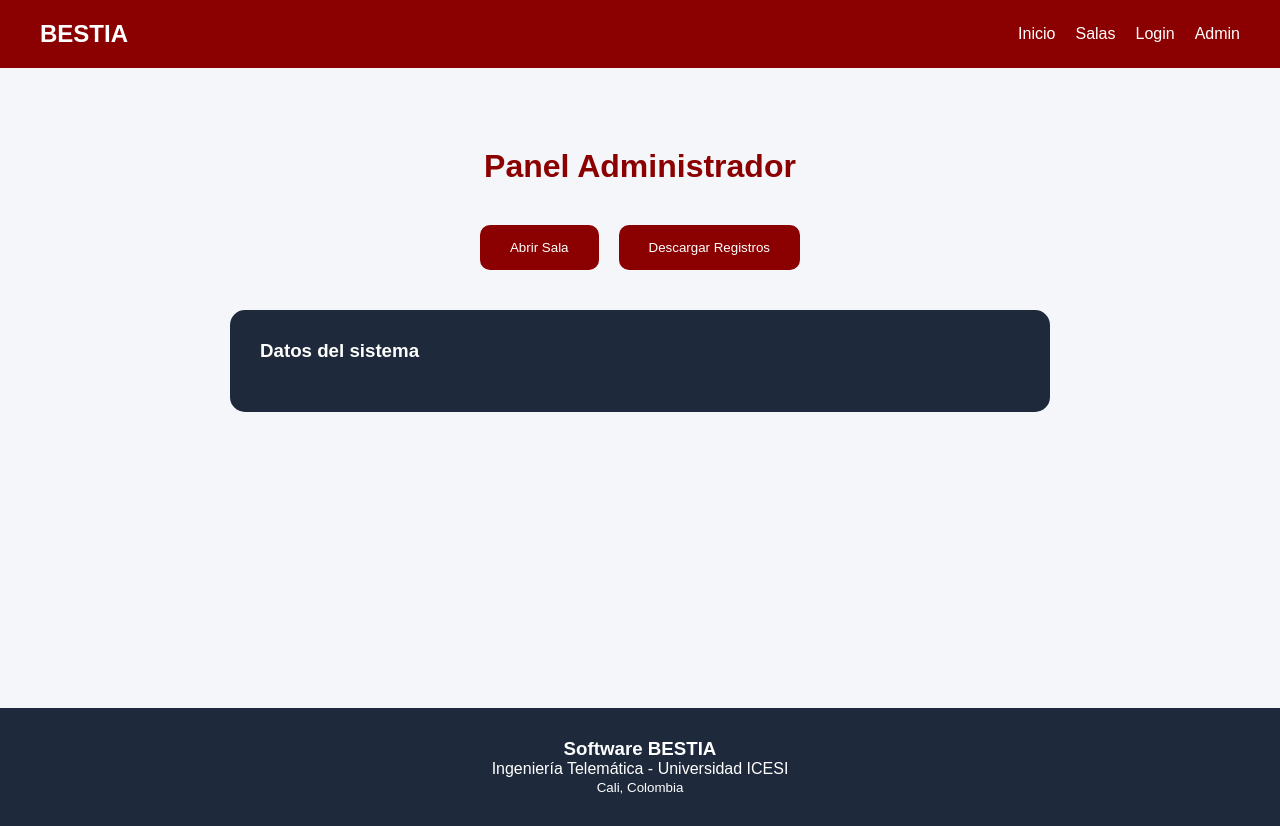
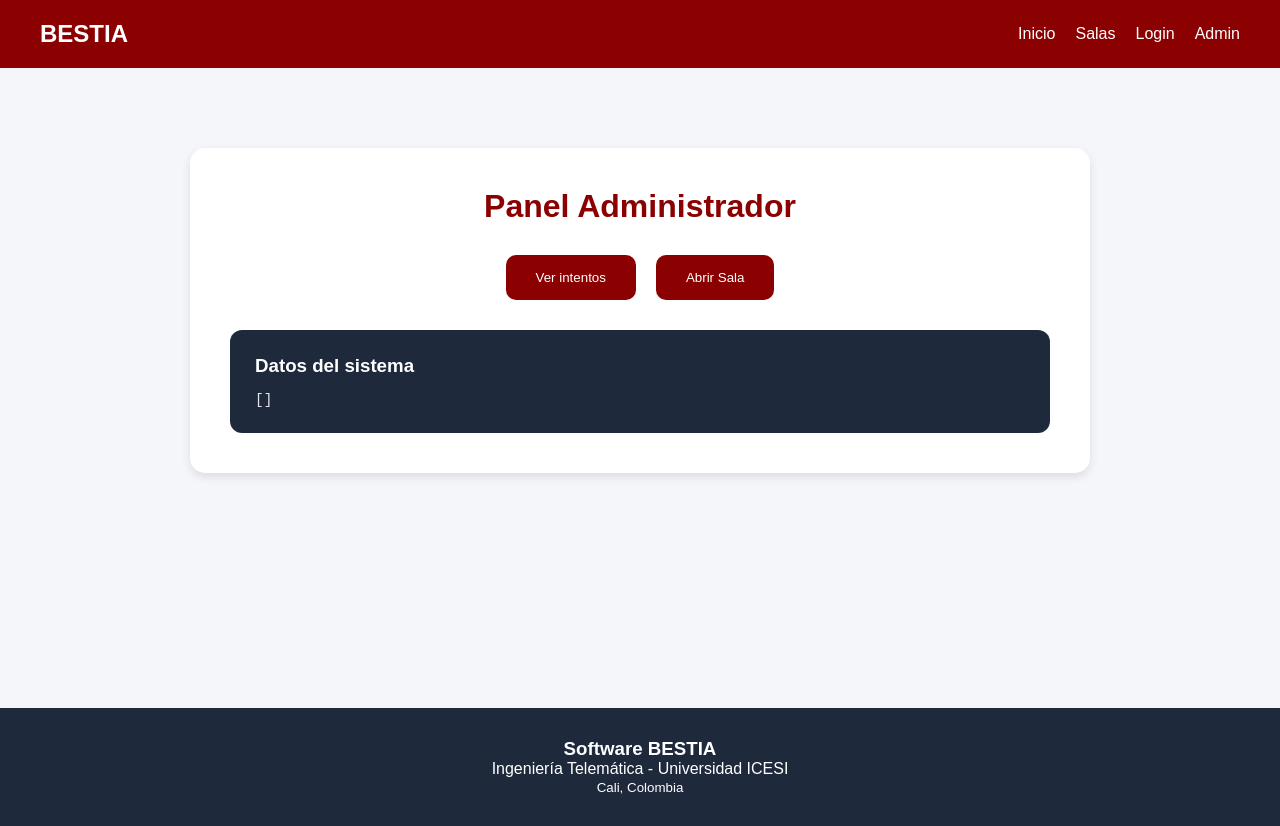
Before and after one commit to St4lin-39/Frontend-BESTIA, a React (Vite) app in the folder frontend-bestias/: page /admin in a window 1280 px wide. Built offline with nearby package versions, Linux system fonts and the light colour scheme.

Commit message:
integracion con backend

```diff
--- a/frontend-bestias/src/App.css
+++ b/frontend-bestias/src/App.css
@@ -356,3 +356,47 @@ body{
 
     font-size: 0.9rem;
 }
+
+
+/* ADMIN */
+
+.admin-container {
+    background-color: white;
+    max-width: 900px;
+    margin: 40px auto;
+    padding: 40px;
+    border-radius: 15px;
+    box-shadow: 0px 4px 10px rgba(0,0,0,0.1);
+}
+
+.admin-container h1 {
+    text-align: center;
+    color: #8b0000;
+    margin-bottom: 30px;
+}
+
+.admin-buttons {
+    display: flex;
+    justify-content: center;
+    gap: 20px;
+    margin-bottom: 30px;
+}
+
+.json-viewer {
+    background-color: #1e293b;
+    color: #e5e7eb;
+    padding: 25px;
+    border-radius: 12px;
+    overflow-x: auto;
+}
+
+.json-viewer h3 {
+    margin-bottom: 15px;
+    color: white;
+}
+
+.json-viewer pre {
+    white-space: pre-wrap;
+    word-wrap: break-word;
+    font-size: 0.9rem;
+}
--- a/frontend-bestias/src/pages/Admin.jsx
+++ b/frontend-bestias/src/pages/Admin.jsx
@@ -1,51 +1,81 @@
-import {Layout} from "../components/Layout"
+import { useState } from "react"
+import { Layout } from "../components/Layout"
+import { getReadings, openRoom } from "../services/api"
 
 export function Admin() {
+    const [readings, setReadings] = useState([])
+    const [loading, setLoading] = useState(false)
+    const [message, setMessage] = useState("")
 
-    const handleOpenDoor = () => {
+    const handleViewReadings = async () => {
+        try {
+            setLoading(true)
+            setMessage("")
 
-        alert("Comando MQTT enviado")
+            const data = await getReadings()
+            setReadings(data)
+
+        } catch (error) {
+            console.error(error)
+            setMessage("Error al traer los intentos")
+        } finally {
+            setLoading(false)
+        }
     }
 
-    const handleDownloadData = () => {
+    const handleOpenRoom = async () => {
+        try {
+            setLoading(true)
+            setMessage("")
 
-        alert("Extrayendo datos...")
+            await openRoom("Salon101")
+
+            setMessage("Sala abierta correctamente")
+
+            const data = await getReadings()
+            setReadings(data)
+
+        } catch (error) {
+            console.error(error)
+            setMessage("Error al abrir la sala")
+        } finally {
+            setLoading(false)
+        }
     }
 
     return (
-
         <Layout>
-
             <div className="admin-container">
-
                 <h1>Panel Administrador</h1>
 
                 <div className="admin-buttons">
-
                     <button
                         className="primary-button"
-                        onClick={handleOpenDoor}
+                        onClick={handleViewReadings}
                     >
-                        Abrir Sala
+                        Ver intentos
                     </button>
 
                     <button
                         className="primary-button"
-                        onClick={handleDownloadData}
+                        onClick={handleOpenRoom}
                     >
-                        Descargar Registros
+                        Abrir Sala
                     </button>
-
                 </div>
 
+                {loading && <p>Cargando...</p>}
+
+                {message && <p>{message}</p>}
+
                 <div className="json-viewer">
-
                     <h3>Datos del sistema</h3>
 
+                    <pre>
+                        {JSON.stringify(readings, null, 2)}
+                    </pre>
                 </div>
-
             </div>
-
         </Layout>
     )
 }
--- a/frontend-bestias/src/services/api.js
+++ b/frontend-bestias/src/services/api.js
@@ -4,32 +4,20 @@ const API_URL = "http://localhost:8000"
 
 const api = axios.create({
     baseURL: API_URL,
-    headers:{
-        "Content-Type" : "application/json"
+    headers: {
+        "Content-Type": "application/json"
     }
 })
 
-export const openDoor = async () =>{
-    try{
-        const response = await api.post(
-            "/open-door"
-        )
-        return response.data
-
-    }catch(error){
-        console.log("ERROR OPEN DOOR: " + error)
-        throw error
-    }
+export const getReadings = async () => {
+    const response = await api.get("/readings")
+    return response.data
 }
 
-export const getRegistros = async () => {
-    try{
-        const response = await api.get(
-            "/registros"
-        )
-        return response.data
-    }catch(error){
-        console.log("ERROR GET REGISTROS" + error)
-        throw error
-    }
+export const openRoom = async (espacio = "Salon101") => {
+    const response = await api.post("/admin/open-room", {
+        espacio: espacio
+    })
+
+    return response.data
 }
```
